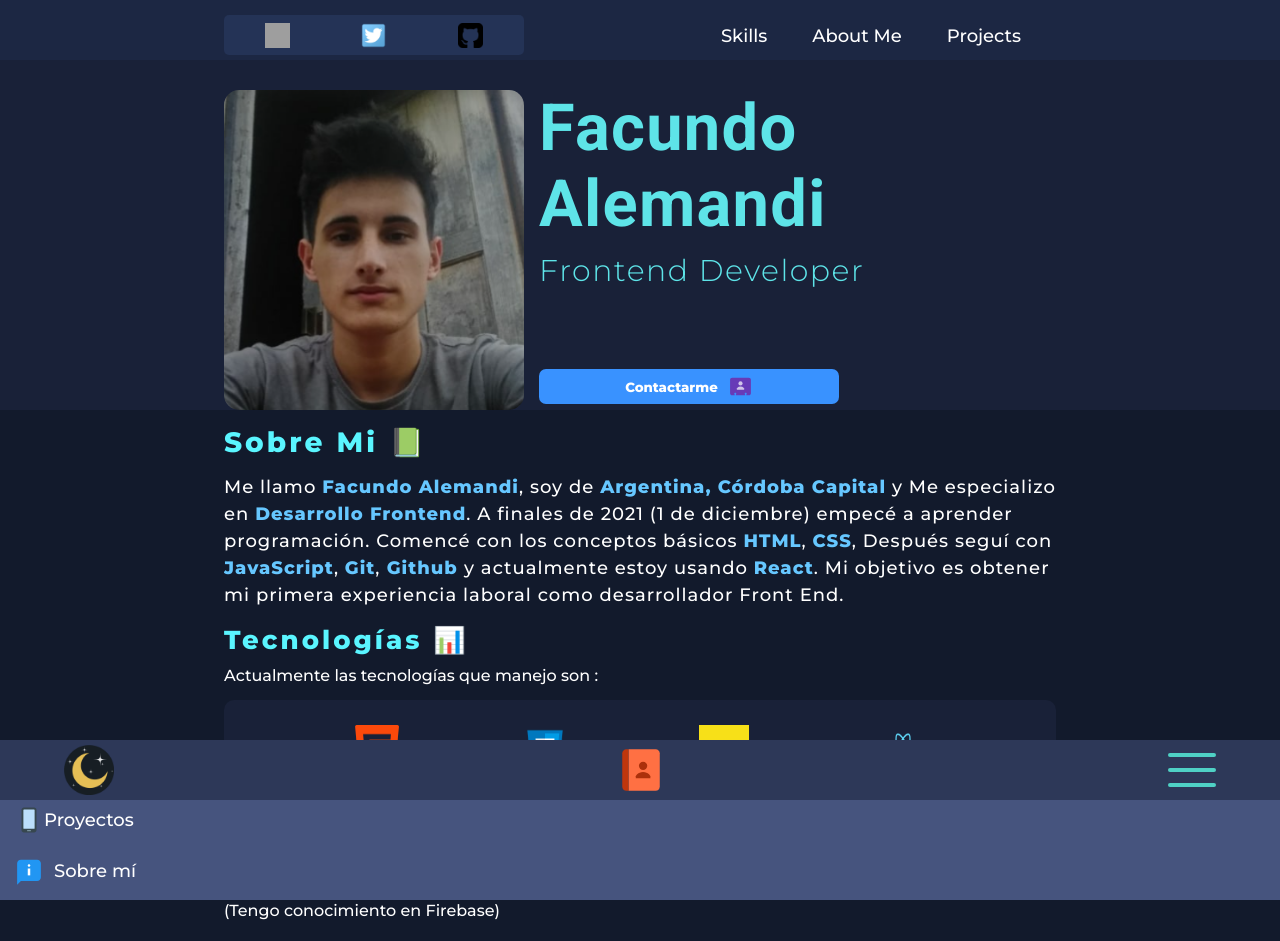
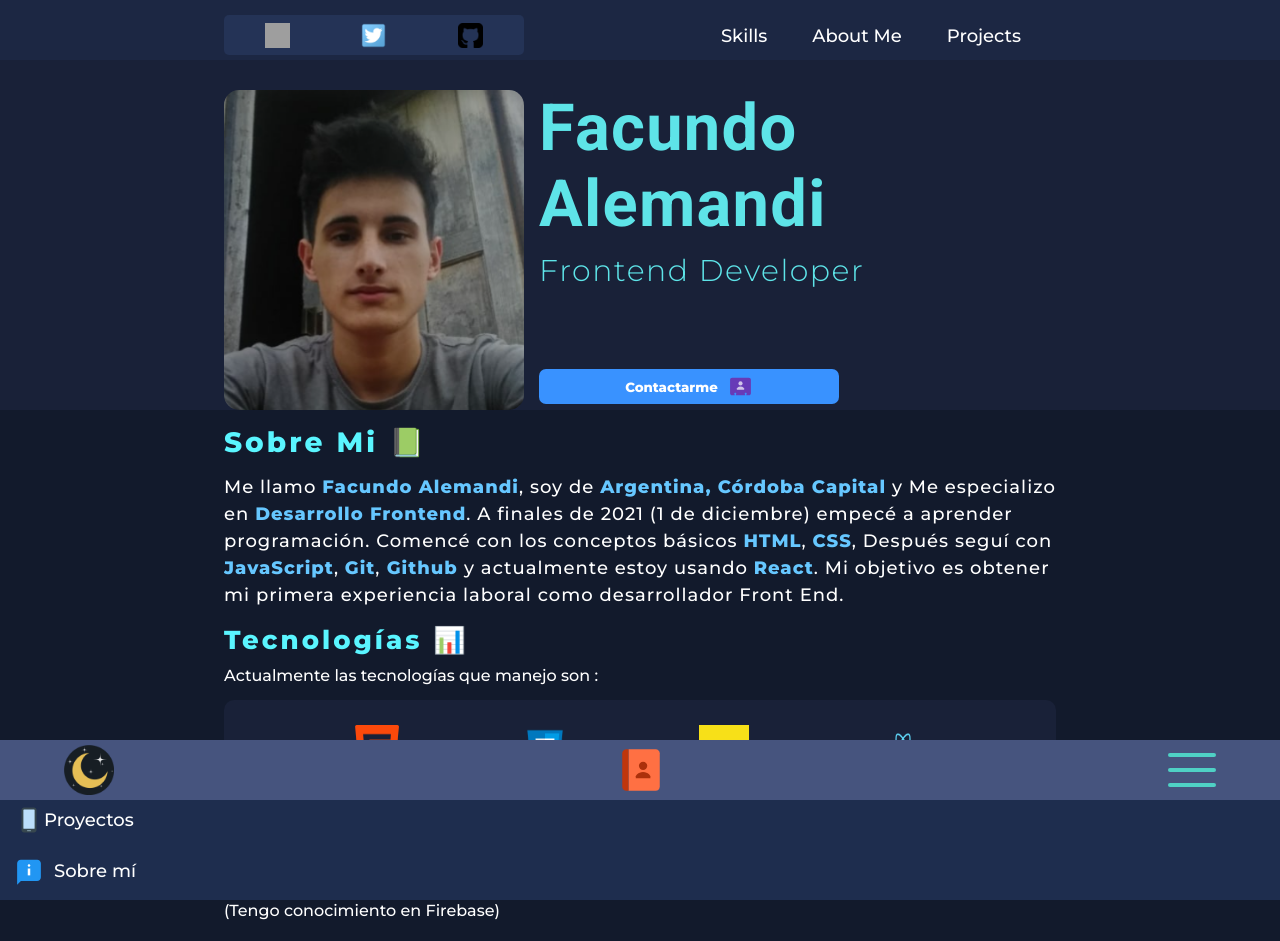
Before and after one commit to Facualemandi/facundo-alemandi-portfolio, a React (Create React App) app: page / in a window 1280 px wide. Shown: the top 941 px of the page. Built offline with nearby package versions, Linux system fonts and the light colour scheme; grey boxes are pictures that could not be loaded.

Commit message:
Terminando el dark mode

```diff
--- a/src/Components/MenuBottom/MenuBottom.js
+++ b/src/Components/MenuBottom/MenuBottom.js
@@ -17,7 +17,8 @@ const Nav = styled.nav`
   flex-direction: column;
   justify-content: center;
   align-items: center;
-  background-color: rgb(45 56 88);
+  background-color: ${({ valor }) => (!valor ? "rgb(70 84 126)" : "#d2d3d4")};
+  transition: 0.5s;
   max-height: 60px;
   position: fixed;
   bottom: 0px;
@@ -48,7 +49,8 @@ const ContainerMenu = styled.section`
   position: fixed;
   transition: 0.5s;
   bottom: ${({ isOpen }) => (!isOpen ? "-100px" : "59px")};
-  background-color: rgb(70 84 126);
+  background-color: ${({ valor }) => (!valor ? "rgb(30, 45, 78)" : "#959696")};
+  transition: 0.5s;
 `;
 
 const Li = styled.li`
@@ -82,7 +84,7 @@ const MenuBottom = ({ handleAbout, handleSkills, handleProject }) => {
 
   return (
     <>
-      <ContainerMenu isOpen={isOpen}>
+      <ContainerMenu isOpen={isOpen} valor={theme}>
         <ul>
           <Li onClick={handleSkills}>
             <Icons2 /> Tecnologías
@@ -96,7 +98,7 @@ const MenuBottom = ({ handleAbout, handleSkills, handleProject }) => {
           </Li>
         </ul>
       </ContainerMenu>
-      <Nav>
+      <Nav valor={theme}>
         <Container>
           {theme && <IconsMode alt="Dark" src={Light} onClick={changeTheme} />}
           {!theme && <IconsMode alt="Dark" src={Dark} onClick={changeTheme} />}
--- a/src/Components/Projects/Projects.js
+++ b/src/Components/Projects/Projects.js
@@ -6,13 +6,17 @@ import Alfareria from "../../Images/project1.png";
 import Countryes from "../../Images/ApiCountry.png";
 import MercadoLibre from "../../Images/project3.png";
 import { VscDebugBreakpointData } from "react-icons/vsc";
+import { useThemeMode } from "../../Context/themeContext";
 
 const Main = styled.main`
   height: auto;
-  background-color: rgb(18 26 44);
+  background-color: ${({ valor }) => (!valor ? "rgb(18 26 44)" : "#f7f7f7")};
+  transition: 0.5s;
+  padding-bottom: 65px;
 `;
 const H2 = styled.p`
-  color: #5af5ff;
+  color: ${({ valor }) => (!valor ? "#5af5ff" : "#ee5ca5;")};
+  transition: 0.5s;
   font-size: 26px;
   font-family: "Montserrat", sans-serif;
   font-weight: 700;
@@ -47,13 +51,14 @@ const SectionOne = styled.section`
 
 const Ul = styled.ul`
   margin-bottom: 15px;
+  color: ${({ valor }) => (!valor ? "white" : "black")};
+  transition: 0.5s;
 `;
 
 const Li = styled.li`
   list-style: none;
   font-family: "Montserrat", sans-serif;
   font-size: 16px;
-  color: white;
   margin-top: 10px;
   display: flex;
   align-items: center;
@@ -111,14 +116,16 @@ const NameProject = styled.p`
 `;
 
 const Projects = () => {
+  const { theme } = useThemeMode();
+
   return (
     <>
-      <Main>
-        <H2> Proyectos 📚</H2>
+      <Main valor={theme}>
+        <H2 valor={theme}> Proyectos 📚</H2>
 
         <ContainerDesktop>
           <SectionOne>
-            <Ul>
+            <Ul valor={theme}>
               <Li>
                 <Point /> E-Commerce
               </Li>
@@ -142,7 +149,7 @@ const Projects = () => {
           </SectionOne>
 
           <SectionOne>
-            <Ul>
+            <Ul valor={theme}>
               <Li>
                 <Point /> E-Commerce
               </Li>
@@ -166,7 +173,7 @@ const Projects = () => {
           </SectionOne>
 
           <SectionOne>
-            <Ul>
+            <Ul valor={theme}>
               <Li>
                 <Point /> Proyecto personal
               </Li>
@@ -190,7 +197,7 @@ const Projects = () => {
           </SectionOne>
 
           <SectionOne>
-            <Ul>
+            <Ul valor={theme}>
               <Li>
                 <Point /> Buscador de países
               </Li>
@@ -214,7 +221,7 @@ const Projects = () => {
           </SectionOne>
 
           <SectionOne>
-            <Ul>
+            <Ul valor={theme}>
               <Li>
                 <Point /> Copia de Mercado Libre
               </Li>
```
